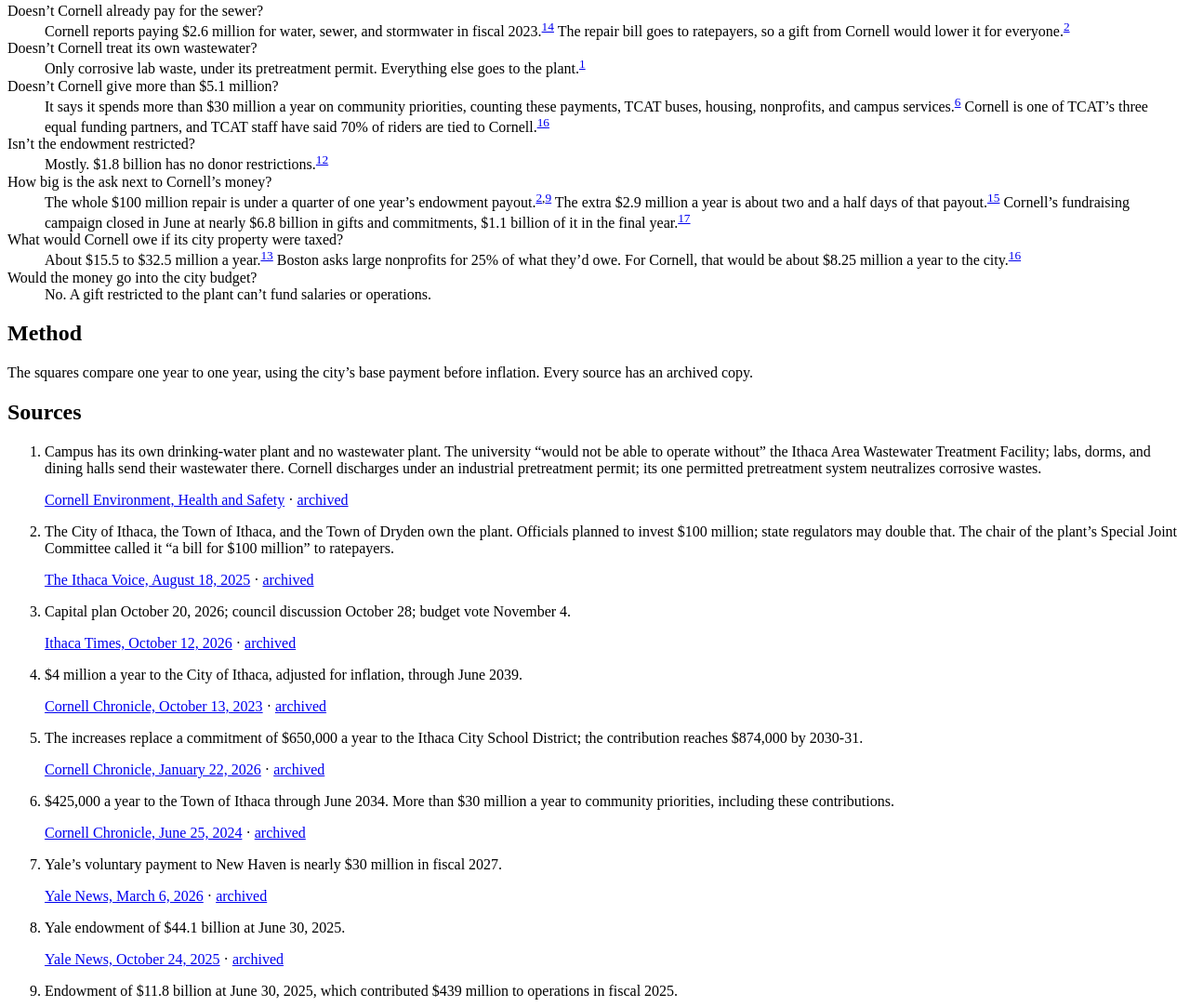
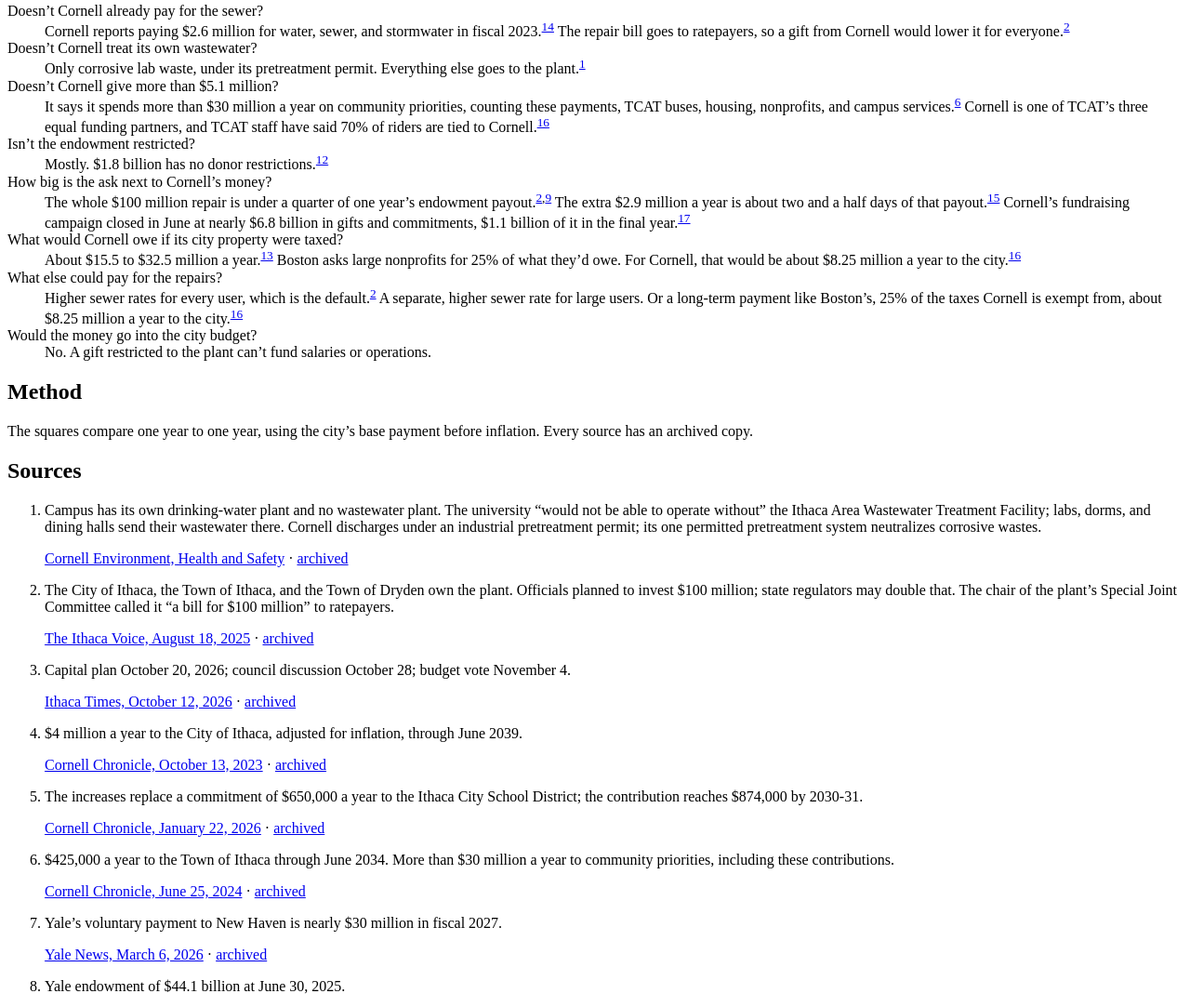
Before and after one commit to IthacaShare/IthacaShare.org, a website: page public/wastewater/index.html in a window 1280 px wide. Shown: the part 892-1975 px from the top of the page at 93% size. Drawn offline with Linux system fonts and the light colour scheme.

Commit message:
Wastewater: list other ways to pay for the repairs

```diff
--- a/public/wastewater/index.html
+++ b/public/wastewater/index.html
@@ -91,6 +91,9 @@
           <dt>What would Cornell owe if its city property were taxed?</dt>
           <dd>About $15.5 to $32.5&nbsp;million a year.<sup class="fn"><a href="#s13" aria-label="Source 13: The Ithacan, October 4, 2023">13</a></sup> Boston asks large nonprofits for 25% of what they’d owe. For Cornell, that would be about $8.25&nbsp;million a year to the city.<sup class="fn"><a href="#s16" aria-label="Source 16: Ithaca Times, February 15, 2023">16</a></sup></dd>
 
+          <dt>What else could pay for the repairs?</dt>
+          <dd>Higher sewer rates for every user, which is the default.<sup class="fn"><a href="#s2" aria-label="Source 2: The Ithaca Voice, August 18, 2025">2</a></sup> A separate, higher sewer rate for large users. Or a long-term payment like Boston’s, 25% of the taxes Cornell is exempt from, about $8.25&nbsp;million a year to the city.<sup class="fn"><a href="#s16" aria-label="Source 16: Ithaca Times, February 15, 2023">16</a></sup></dd>
+
           <dt>Would the money go into the city budget?</dt>
           <dd>No. A gift restricted to the plant can’t fund salaries or operations.</dd>
         </dl>
```
